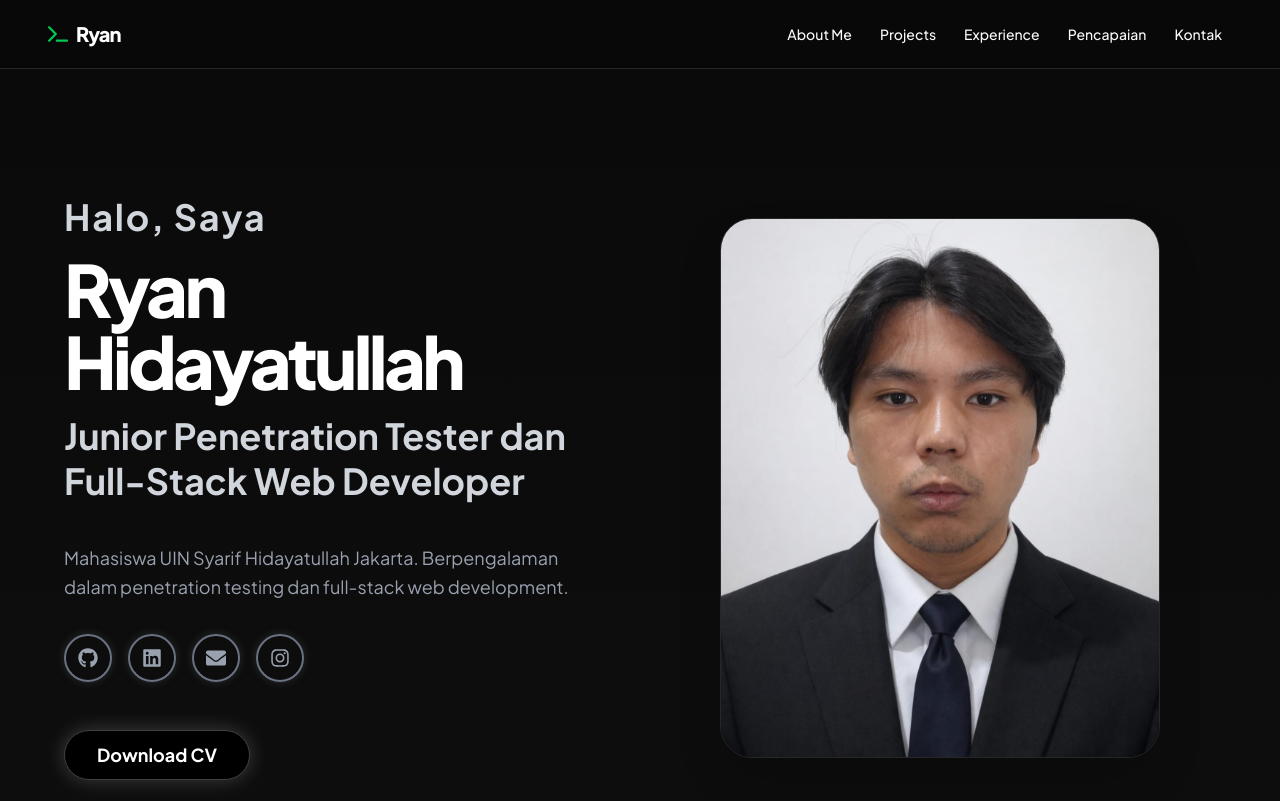
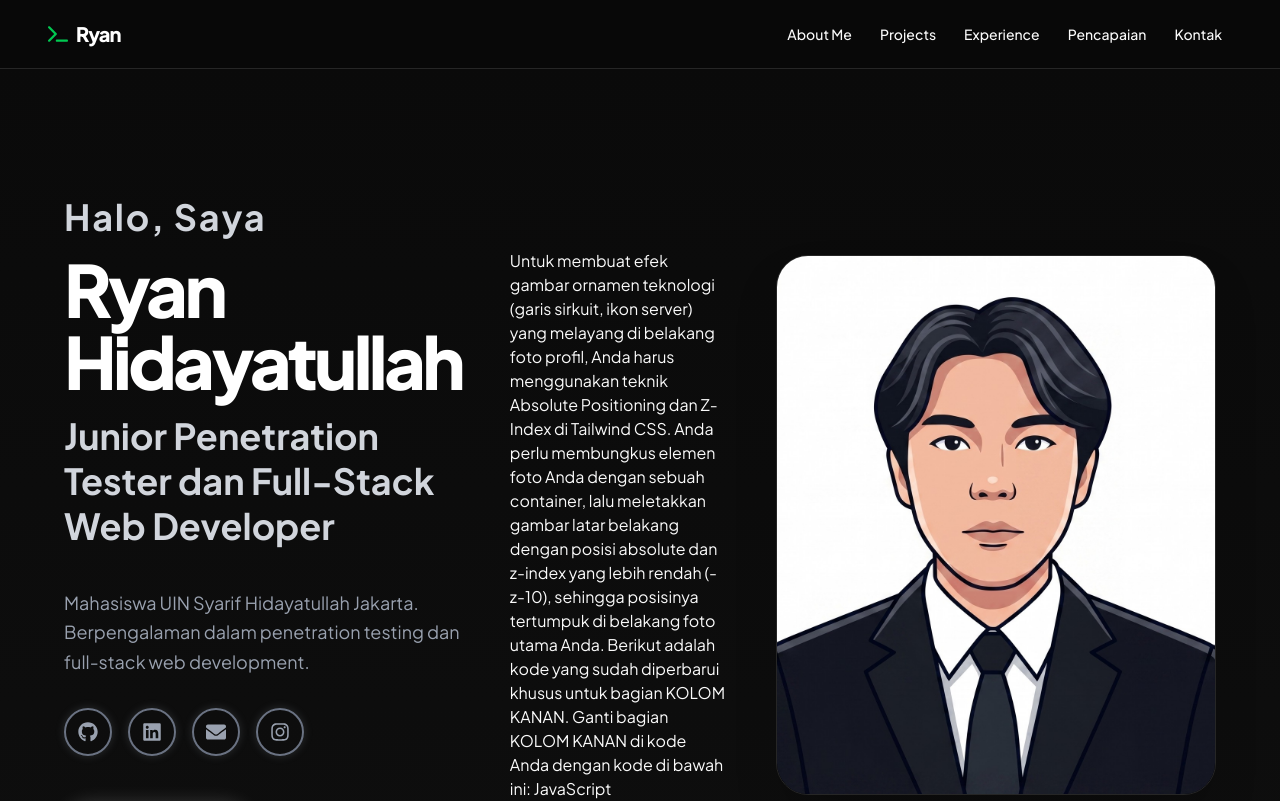
Before and after one commit to stringy-paint/Portofolio-Profile, a Next.js app: page / in a window 1280 px wide. Shown: the top 801 px of the page. Built offline with nearby package versions, Linux system fonts and the light colour scheme.

Commit message:
baru lagi

```diff
--- a/components/hero.tsx
+++ b/components/hero.tsx
@@ -74,11 +74,51 @@ export default function Hero() {
         </div>
       </div>
 
-      {/* KOLOM KANAN: Foto Profil */}
-      <div className="flex-1 flex justify-center w-full mt-4 md:mt-0">
-        <div className="relative w-[260px] h-[330px] sm:w-[320px] sm:h-[410px] md:w-[380px] md:h-[490px] lg:w-[440px] lg:h-[540px] max-w-full overflow-hidden rounded-2xl sm:rounded-[2rem] bg-gradient-to-b from-neutral-800 to-black shadow-2xl border border-neutral-800">
+      Untuk membuat efek gambar ornamen teknologi (garis sirkuit, ikon server) yang melayang di belakang foto profil, Anda harus menggunakan teknik Absolute Positioning dan Z-Index di Tailwind CSS.
+
+Anda perlu membungkus elemen foto Anda dengan sebuah container, lalu meletakkan gambar latar belakang dengan posisi absolute dan z-index yang lebih rendah (-z-10), sehingga posisinya tertumpuk di belakang foto utama Anda.
+
+Berikut adalah kode yang sudah diperbarui khusus untuk bagian KOLOM KANAN. Ganti bagian KOLOM KANAN di kode Anda dengan kode di bawah ini:
+
+JavaScript
+      {/* KOLOM KANAN: Foto Profil & Background Tech */}
+      <div className="flex-1 flex justify-center items-center w-full mt-10 md:mt-0 relative min-h-[400px]">
+
+        {/* 1. BACKGROUND ORNAMEN TECH (Di Belakang) */}
+        <div className="absolute inset-0 flex items-center justify-center opacity-30 pointer-events-none -z-10 scale-125 md:scale-150">
+          {/* Jika Anda punya gambar aset sendiri (misal tech-bg.png), gunakan tag Image Next.js ini: */}
+          {/* <Image src="/tech-bg.png" alt="Tech Background" fill className="object-contain" /> */}
+
+          {/* Atau, sebagai contoh instan, ini adalah inline SVG ala sirkuit & server: */}
+          <svg className="w-full h-full max-w-[600px] text-neutral-600" fill="none" stroke="currentColor" strokeWidth="1.5" viewBox="0 0 200 200" xmlns="http://www.w3.org/2000/svg">
+            {/* Garis Sirkuit Atas */}
+            <path d="M 10 80 L 50 80 L 70 40 L 130 40" strokeDasharray="3 3" />
+            <circle cx="10" cy="80" r="2" fill="currentColor" />
+            <circle cx="130" cy="40" r="2" fill="currentColor" />
+
+            {/* Garis Sirkuit Bawah */}
+            <path d="M 190 120 L 150 120 L 130 160 L 70 160" />
+            <circle cx="190" cy="120" r="2" fill="currentColor" />
+            <circle cx="70" cy="160" r="2" fill="currentColor" />
+
+            {/* Ikon ala Server di Kanan Atas */}
+            <rect x="140" y="25" width="24" height="30" rx="2" />
+            <line x1="145" y1="32" x2="159" y2="32" />
+            <line x1="145" y1="40" x2="159" y2="40" />
+            <line x1="145" y1="48" x2="152" y2="48" />
+
+            {/* Ikon ala Kode di Kiri Bawah */}
+            <rect x="25" y="140" width="30" height="24" rx="2" />
+            <polyline points="32,147 28,152 32,157" />
+            <polyline points="48,147 52,152 48,157" />
+            <line x1="42" y1="147" x2="38" y2="157" />
+          </svg>
+        </div>
+
+        {/* 2. FOTO PROFIL UTAMA (Di Depan) */}
+        <div className="relative z-10 w-[260px] h-[330px] sm:w-[320px] sm:h-[410px] md:w-[380px] md:h-[490px] lg:w-[440px] lg:h-[540px] max-w-full overflow-hidden rounded-2xl sm:rounded-[2rem] bg-gradient-to-b from-neutral-800 to-black shadow-2xl border border-neutral-800">
           <Image
-            src="/profile.jpeg"
+            src="/ilustrasi.jpg"
             alt="Foto Ryan Hidayatullah"
             fill
             sizes="(max-width: 640px) 260px, (max-width: 768px) 320px, (max-width: 1024px) 380px, 440px"
```
Also changed, not shown: public/ilustrasi.jpg (added).
